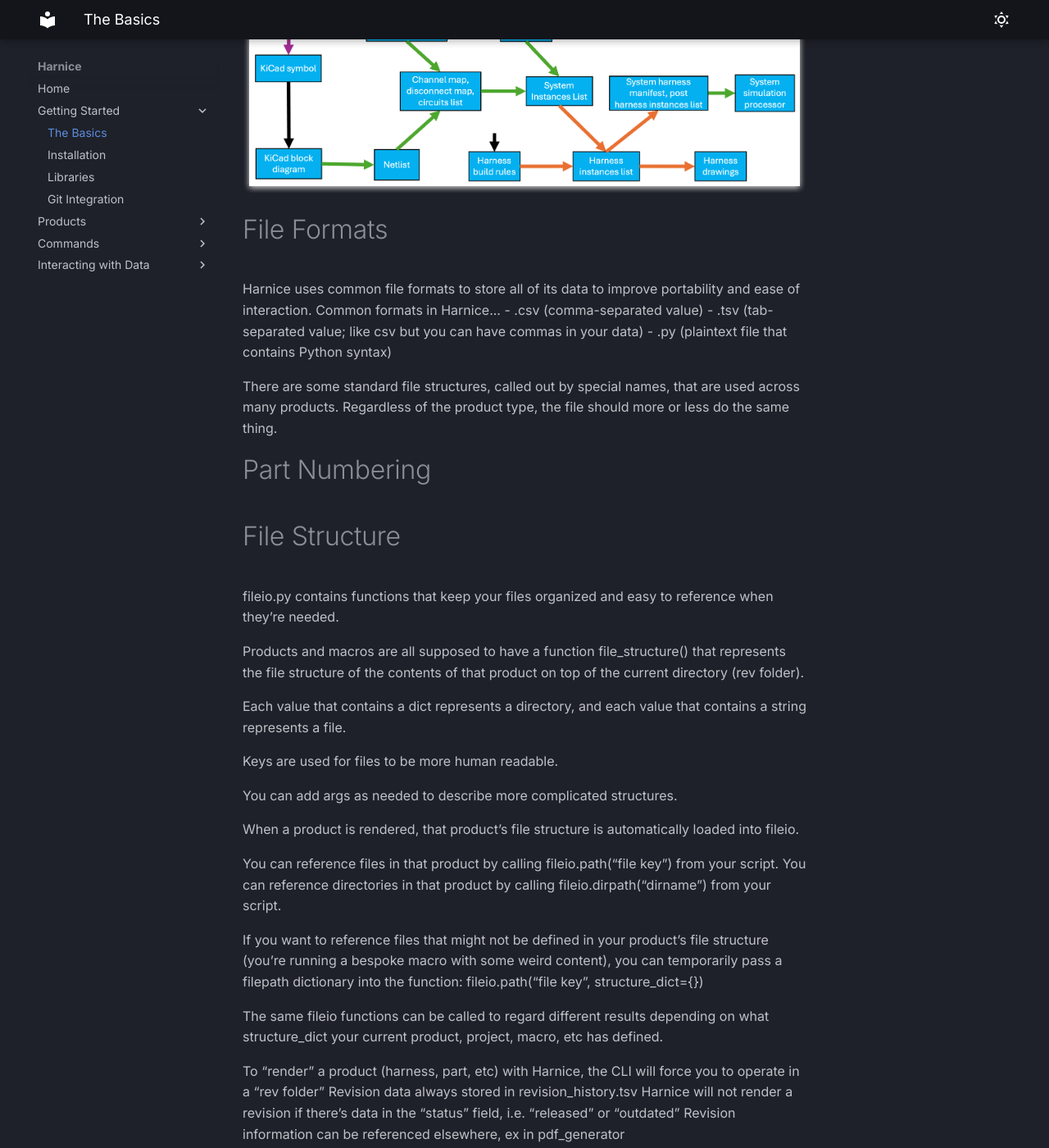
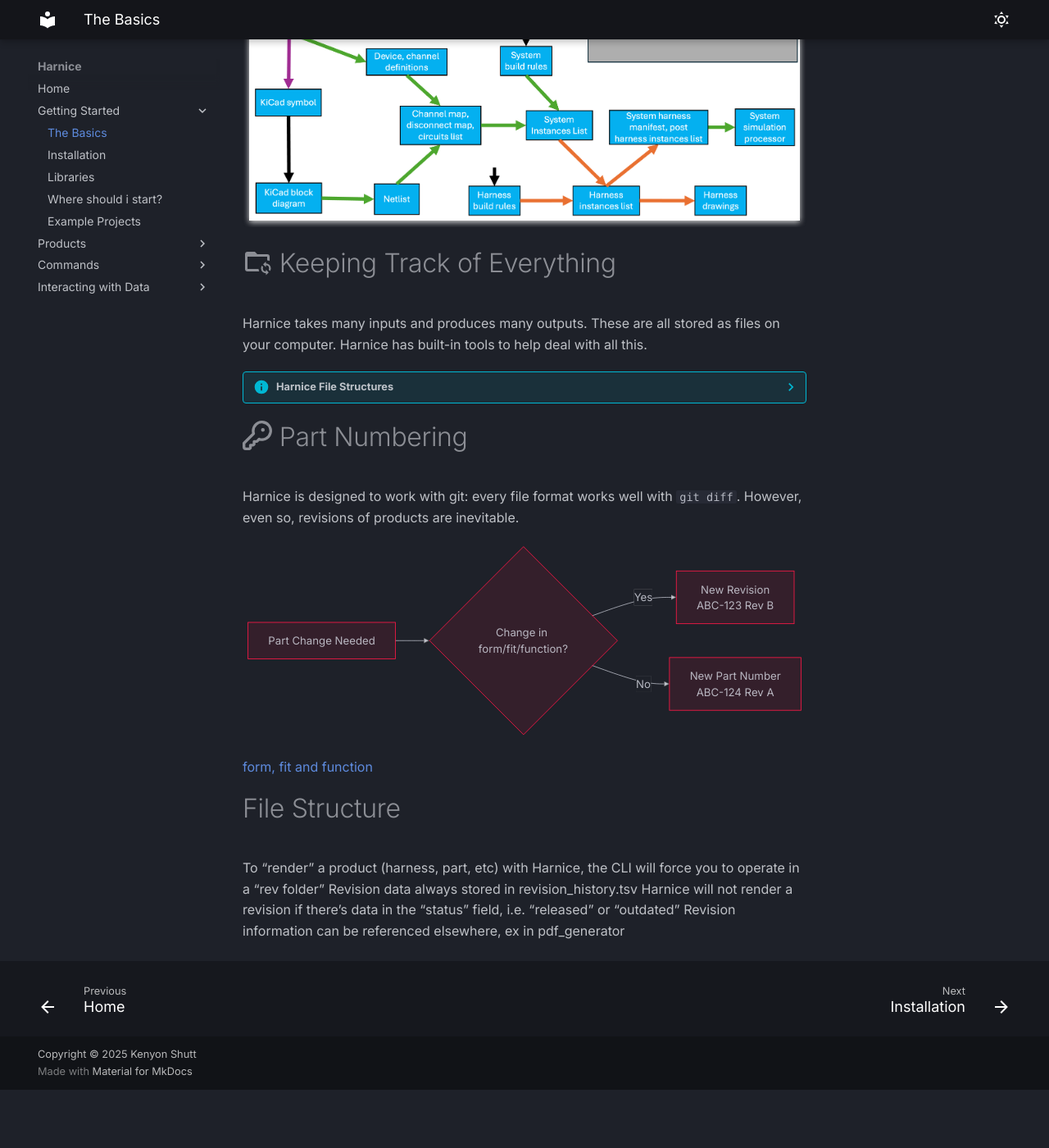
Before and after one commit to harnice/Harnice, an MkDocs documentation site: the page built from docs/getting_started/the_basics.md, in a window 1280 px wide and 1400 px high, scrolled down 2467 px. Shown: the whole window at 82% size. Built offline with MkDocs 1.6.1 and Material for MkDocs 9.7.7, drawn with Linux system fonts in a browser that asks for light colours; some web fonts are replaced; after the commit the page ends 3796 px from its top, so only the background shows below that; some of the changed text lies outside the part shown.

Commit message:
added part numbering graph

````diff
--- /dev/null
+++ b/docs/commands/fileio.md
@@ -0,0 +1,18 @@
+fileio.py contains functions that keep your files organized and easy to reference when they’re needed.
+
+Products and macros are all supposed to have a function file_structure() that represents the file structure of the contents of that product on top of the current directory (rev folder).
+
+Each value that contains a dict represents a directory, and each value that contains a string represents a file.
+
+Keys are used for files to be more human readable.
+
+You can add args as needed to describe more complicated structures.
+
+When a product is rendered, that product’s file structure is automatically loaded into fileio.
+
+You can reference files in that product by calling fileio.path(“file key”) from your script.
+You can reference directories in that product by calling fileio.dirpath(“dirname”) from your script.
+
+If you want to reference files that might not be defined in your product’s file structure (you’re running a bespoke macro with some weird content), you can temporarily pass a filepath dictionary into the function: fileio.path(“file key”, structure_dict={})
+
+The same fileio functions can be called to regard different results depending on what structure_dict your current product, project, macro, etc has defined.
--- a/docs/getting_started/the_basics.md
+++ b/docs/getting_started/the_basics.md
@@ -31,7 +31,7 @@
 
 {% include-markdown "fragments/_system_default_feature_tree.md" %}
 
-# Instances Lists
+# :octicons-table-16: Instances Lists, Signals Lists *(product as-designed)*
 
 While having a concise set of rules is important to the definition of a product, it is not always sufficient as complete digital representation of the product. There's a difference between "as-intended" (feature tree) vs "as-designed". Harnice produces "as-designed" documentation for products in various formats depending on the product, but the following is a core Harnice design requirement:
 
@@ -60,37 +60,26 @@
 
 ![Workflow overview graph](images/the_basics_images/workflow_overview_2.png)
 
-# File Formats
+# :material-folder-sync-outline: Keeping Track of Everything
 
-Harnice uses common file formats to store all of its data to improve portability and ease of interaction. Common formats in Harnice...
- - .csv (comma-separated value)
- - .tsv (tab-separated value; like csv but you can have commas in your data)
- - .py (plaintext file that contains Python syntax)
+Harnice takes many inputs and produces many outputs. These are all stored as files on your computer. Harnice has built-in tools to help deal with all this.
 
-There are some standard file structures, called out by special names, that are used across many products. Regardless of the product type, the file should more or less do the same thing.
+??? info "Harnice File Structures"
+    {% include-markdown "commands/fileio.md" %}
 
-# Part Numbering
+# :octicons-key-16: Part Numbering
+Harnice is designed to work with git: every file format works well with `git diff`. However, even so, revisions of products are inevitable.
+
+```mermaid
+    graph LR
+        A[Part Change Needed] --> B{Change in form/fit/function?};
+        B -->|Yes| C[New Revision<br/>ABC-123 Rev B];
+        B -->|No| D[New Part Number<br/>ABC-124 Rev A];
+```
+
+[form, fit and function](https://en.wikipedia.org/wiki/Form,_fit_and_function)
 
 # File Structure
-
-fileio.py contains functions that keep your files organized and easy to reference when they’re needed.
-
-Products and macros are all supposed to have a function file_structure() that represents the file structure of the contents of that product on top of the current directory (rev folder).
-
-Each value that contains a dict represents a directory, and each value that contains a string represents a file.
-
-Keys are used for files to be more human readable.
-
-You can add args as needed to describe more complicated structures.
-
-When a product is rendered, that product’s file structure is automatically loaded into fileio.
-
-You can reference files in that product by calling fileio.path(“file key”) from your script.
-You can reference directories in that product by calling fileio.dirpath(“dirname”) from your script.
-
-If you want to reference files that might not be defined in your product’s file structure (you’re running a bespoke macro with some weird content), you can temporarily pass a filepath dictionary into the function: fileio.path(“file key”, structure_dict={})
-
-The same fileio functions can be called to regard different results depending on what structure_dict your current product, project, macro, etc has defined.
 
 To “render” a product (harness, part, etc) with Harnice, the CLI will force you to operate in a “rev folder”
 Revision data always stored in revision_history.tsv
--- a/mkdocs.yml
+++ b/mkdocs.yml
@@ -50,6 +50,11 @@
   - pymdownx.keys
   - pymdownx.mark
   - pymdownx.tilde
+  - pymdownx.superfences:
+      custom_fences:
+        - name: mermaid
+          class: mermaid
+          format: !!python/name:pymdownx.superfences.fence_code_format
   - md_in_html
   - pymdownx.blocks.caption
 
@@ -65,7 +70,8 @@
     - The Basics: getting_started/the_basics.md
     - Installation: getting_started/installation.md
     - Libraries: getting_started/_libraries.md
-    - Git Integration: getting_started/_git_integration.md
+    - Where should i start?: getting_started/where_should_i_start.md
+    - Example Projects: getting_started/examples.md
 
   - Products:
     - Harnesses: products/_harness.md
@@ -80,6 +86,7 @@
     - Titleblocks: products/_titleblock.md
 
   - Commands:
+    - Manipulating Files: commands/fileio.md
     - Harnice Libraries: commands/_library_utils.md
     - Manipulating Circuits: commands/_circuits_utils.md
     - Feature Tree Utilities: commands/_feature_tree_utils.md
````
Also changed, not shown: other parts of docs/getting_started/the_basics.md (+2 -2 lines), docs/getting_started/_git_integration.md (deleted, +0 -1 lines), docs/getting_started/examples.md (added), docs/getting_started/where_should_i_start.md (added).
